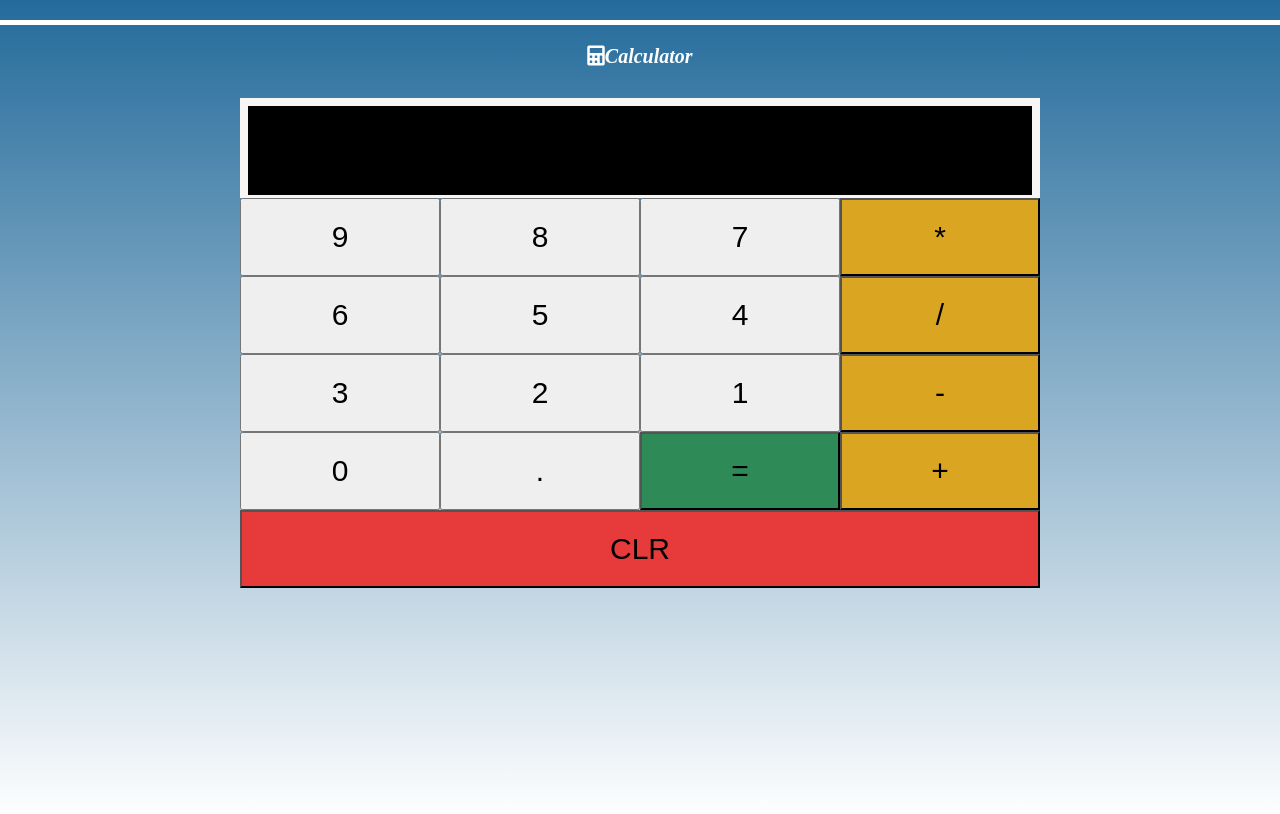
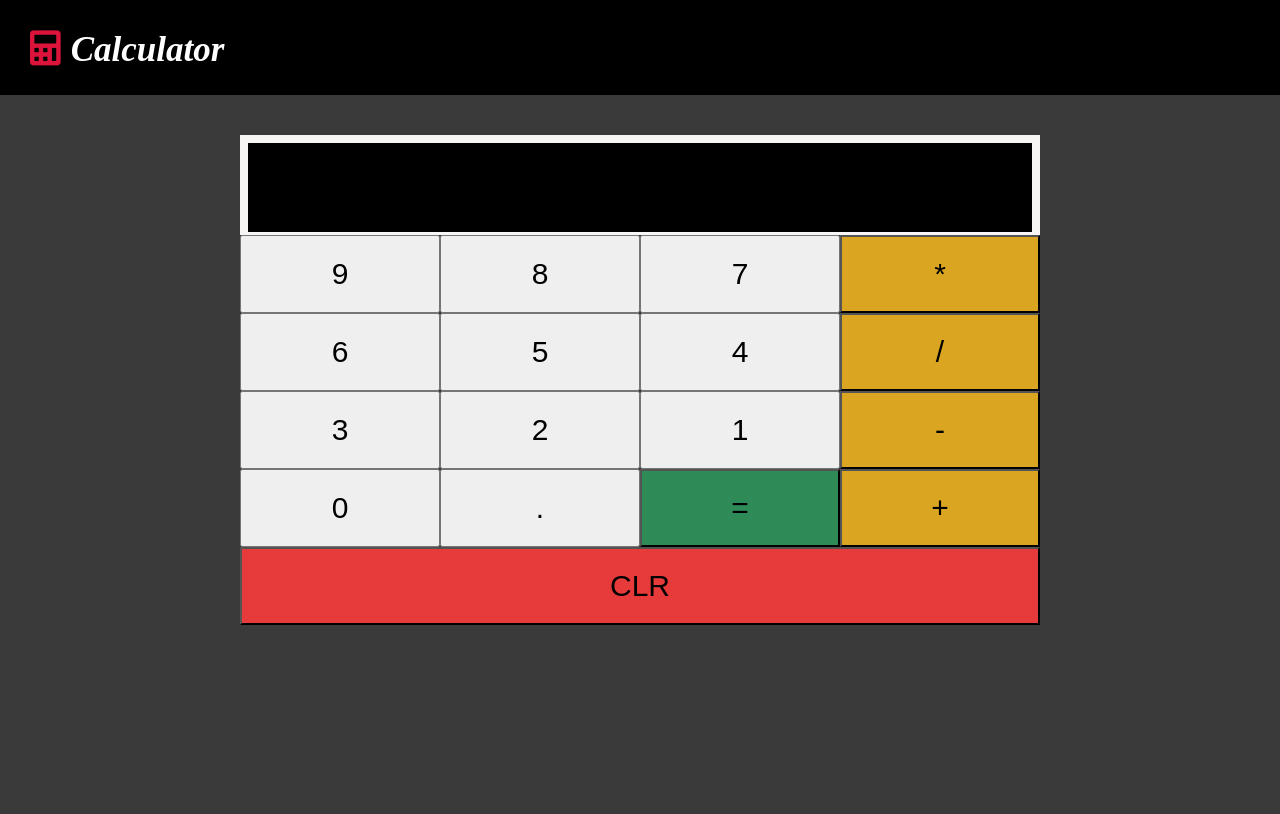
Before and after one commit to Arunbharathi03/calculator, a plain HTML site: page index.html in a window 1280 px wide. Drawn offline with Linux system fonts and the light colour scheme.

Commit message:
added style bg and others

```diff
--- a/style.css
+++ b/style.css
@@ -5,25 +5,27 @@
 }
 
 body{
-
-    margin-top: 20px;
     height: 100vh;
-    background-image: linear-gradient(rgb(36, 107, 155) , white);
+    background-color: rgb(59, 58, 58);
     background-repeat: no-repeat;
 }
 .title{
-    text-align: center;
+    text-align: left;
     padding: 20px;
-    border: solid white 5px;
-    border-left: none;
-    border-right: none;
-    border-bottom: none;
-    margin-bottom: 10px;
+    margin-bottom: 40px;
     color: white;
-    font-size: 20px;
+    font-size: 35px;
     font-weight: 700;
     font-style: oblique;
+    background-color: black;
 
+}
+.head{
+    margin: auto;
+}
+i{
+    color: #dc143c;
+    padding: 10px;
 }
 .calculator{
     margin: auto;
```
